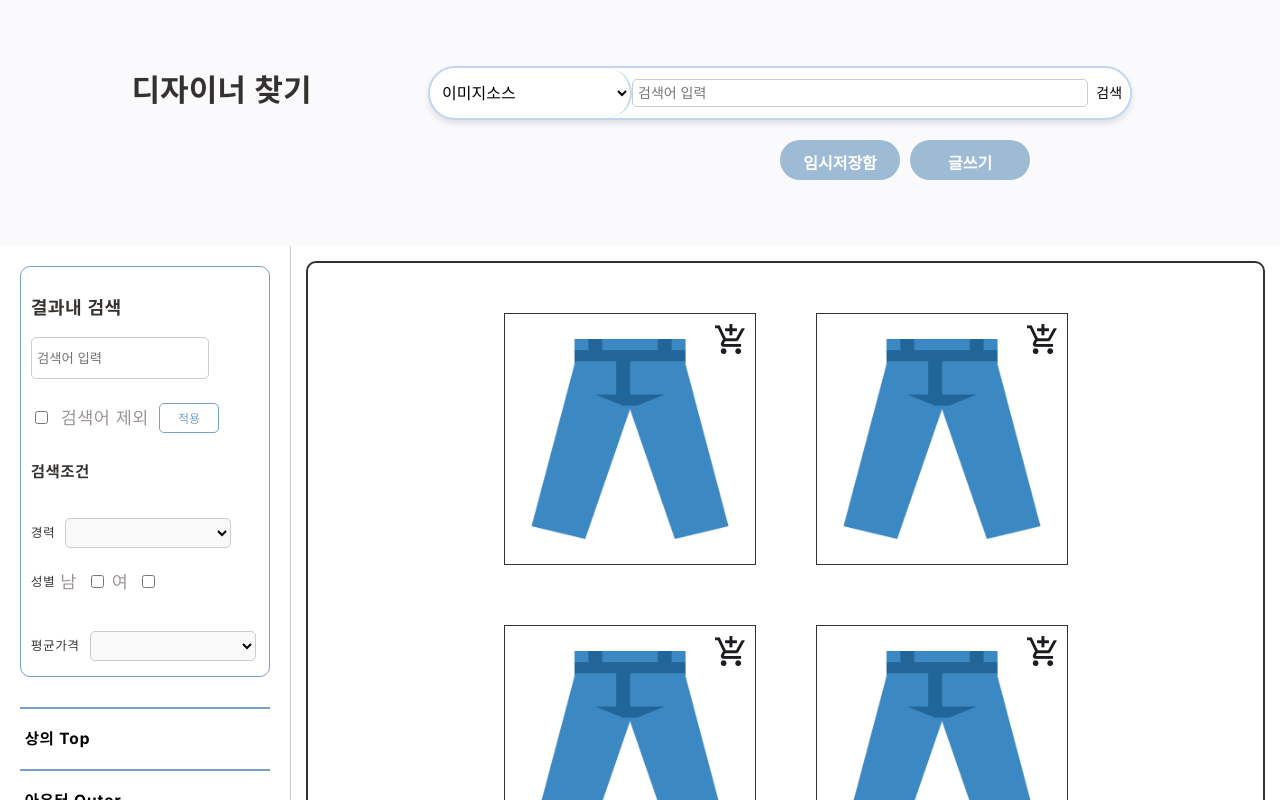
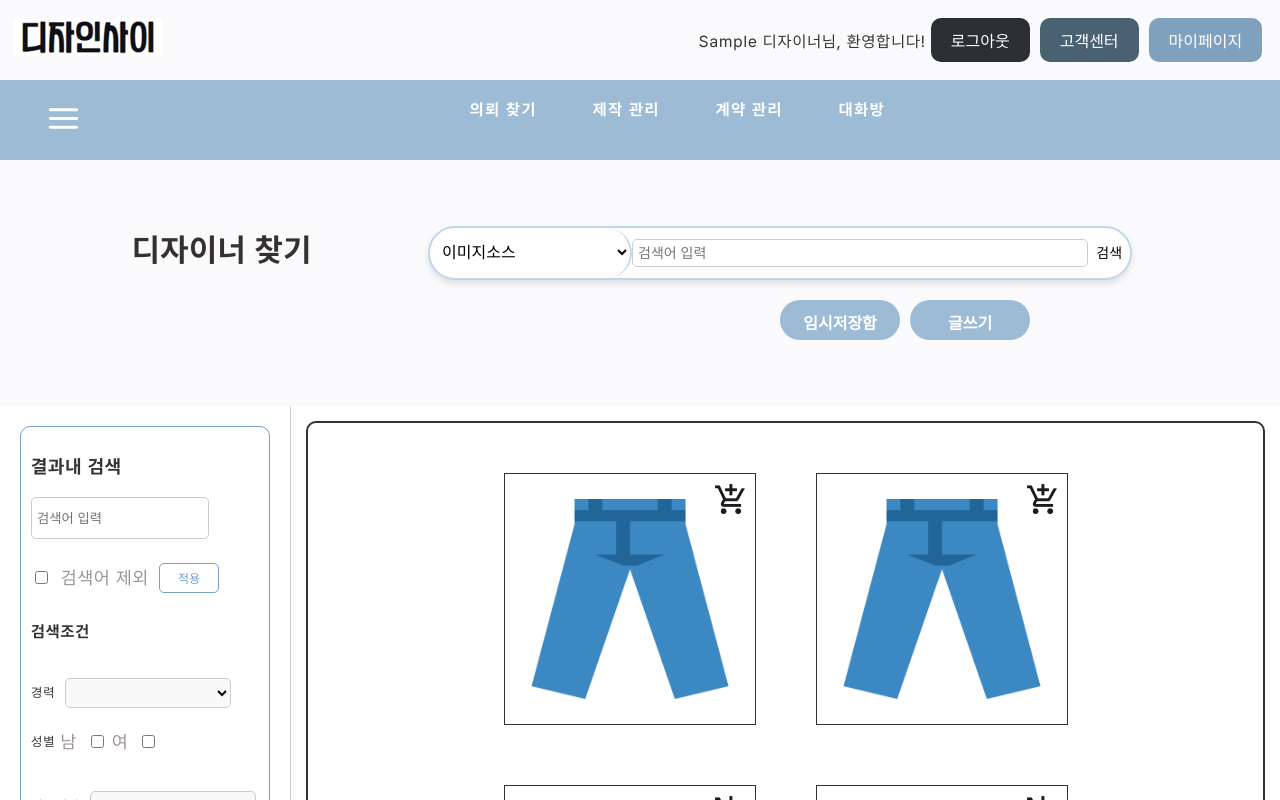
Before and after one commit to kimwax112/letsgit, a React (Create React App) app in the folder 프론트엔드/: page /designer in a window 1280 px wide. Shown: the top 800 px of the page. Built offline with nearby package versions, Linux system fonts and the light colour scheme; a web font is replaced by a local one; what @draft-js-plugins/static-toolbar would draw is missing.

Commit message:
디자이너페이지 헤더와 내비게이션바 수정

```diff
--- a/프론트엔드/src/DesignerLayout.jsx
+++ b/프론트엔드/src/DesignerLayout.jsx
@@ -1,10 +1,13 @@
-import {Header,Navbar,ScrollToTopBtn,Footer} from './components';
+import {ScrollToTopBtn,Footer} from './components';
+import DesignerHeader from './components/DesignerHeader/DesignerHeader';
+import DesignerNavbar from './components/DesignerNavbar/DesignerNavbar';
+
 
 export default function DesignerLayout({children}) {
   return (
     <>
-
-
+    <DesignerHeader/>
+    <DesignerNavbar/>
     {children}
     <ScrollToTopBtn/>
     <Footer />
--- /dev/null
+++ b/프론트엔드/src/components/DesignerHeader/DesignerHeader.jsx
@@ -0,0 +1,27 @@
+import React from "react";
+import { Link } from "react-router-dom";
+
+
+export default function DesignerHeader() {
+  return (
+    <div className="LogoStuff" style={{ fontFamily: "'Pretendard', sans-serif" }}>
+      <Link to="/client/Cosmain">
+        <img src="image/image.png" alt="이미지없음" />
+      </Link>
+      <div className="Buttons1" style={{ marginLeft: 'auto', fontWeight: 400, fontSize: '16px' }}>
+        Sample 디자이너님, 환영합니다!
+        <button className="ButtonAtLogo" style={{ backgroundColor: '#2C2F31', fontWeight: 400, fontSize: '16px'}}>
+          로그아웃
+        </button>
+        <button className="ButtonAtLogo" style={{ backgroundColor: '#4A6171', fontWeight: 400, fontSize: '16px' }}>
+          고객센터
+        </button>
+        <Link to="/client/MyPage">
+          <button className="ButtonAtLogo" style={{ backgroundColor: '#80A1BE', fontWeight: 400, fontSize: '16px' }}>
+            마이페이지
+          </button>
+        </Link>
+      </div>
+    </div>
+  );
+}
--- /dev/null
+++ b/프론트엔드/src/components/DesignerNavbar/DesignerNavbar.jsx
@@ -0,0 +1,142 @@
+import React, { useState, useEffect } from "react";
+import { Link } from "react-router-dom";
+import { FiMenu } from "react-icons/fi"; // 햄버거 아이콘 추가
+import "../Navbar/Navbar.css";
+
+const DesignerNavbar = () => {
+  const [isMenuOpen, setIsMenuOpen] = useState(false);
+
+  // 페이지가 변경될 때 메뉴를 자동으로 닫기
+  useEffect(() => {
+    const handleRouteChange = () => {
+      setIsMenuOpen(false); // 메뉴 닫기
+    };
+
+    // 페이지 변경될 때마다 호출
+    window.addEventListener("popstate", handleRouteChange);
+    return () => {
+      window.removeEventListener("popstate", handleRouteChange);
+    };
+  }, []);
+
+  return (
+    <header className="navbar">
+      <nav className="nav-menu">
+        {/* 햄버거 메뉴 아이콘 */}
+        <button className="menu-btn" onClick={() => setIsMenuOpen(!isMenuOpen)}>
+          <FiMenu size={35} color="white" /> {/* 아이콘 크기와 색상 설정 */}
+        </button>
+
+        {/* 기본 메뉴 */}
+        <div className="nav-links">
+          <div className="dropdown">
+            <a href="#">의뢰 찾기</a>
+            <div className="dropdown-menu">
+              <Link to="/client/clothes" onClick={() => setIsMenuOpen(false)}>
+                의뢰 검색
+              </Link>
+              <Link to="/client/Upload" onClick={() => setIsMenuOpen(false)}>
+                디자인 파일 업로드
+              </Link>
+              <Link to="/client/BrandDP" onClick={() => setIsMenuOpen(false)}>
+                브랜드 디자인 검색
+              </Link>
+            </div>
+          </div>
+          <div className="dropdown">
+            <a href="#">제작 관리</a>
+            <div className="dropdown-menu">
+              <Link to="/client/request" onClick={() => setIsMenuOpen(false)}>
+                의뢰 등록하기
+              </Link>
+              <Link to="/client/designer" onClick={() => setIsMenuOpen(false)}>
+                디자이너 고르기
+              </Link>
+            </div>
+          </div>
+          <div className="dropdown">
+            <a href="#">계약 관리</a>
+            <div className="dropdown-menu">
+              <Link to="/client/contract" onClick={() => setIsMenuOpen(false)}>
+                계약서 작성
+              </Link>
+              <Link to="/client/modify" onClick={() => setIsMenuOpen(false)}>
+                계약서 관리
+              </Link>
+              <Link to="/client/cancel" onClick={() => setIsMenuOpen(false)}>
+                계약 해지 요청
+              </Link>
+              <Link to="/client/refund" onClick={() => setIsMenuOpen(false)}>
+                환불 요청
+              </Link>
+            </div>
+          </div>
+          <div className="dropdown">
+            <a href="#">대화방</a>
+            <div className="dropdown-menu">
+              <Link to="/client/chatmain" onClick={() => setIsMenuOpen(false)}>
+                일반 채팅방
+              </Link>
+              <Link to="/client/report" onClick={() => setIsMenuOpen(false)}>
+                사용자 신고/차단
+              </Link>
+            </div>
+          </div>
+        </div>
+      </nav>
+
+      {/* 전체 메뉴 클릭 시 펼쳐지는 영역 */}
+      {isMenuOpen && (
+        <div className="dropdown-container">
+          <div className="dropdown-section">
+            <h3>의뢰 찾기</h3>
+            <Link to="/client/clothes" onClick={() => setIsMenuOpen(false)}>
+              사이트 제공 템플릿
+            </Link>
+            <Link to="/client/Upload" onClick={() => setIsMenuOpen(false)}>
+              디자인 파일 업로드
+            </Link>
+            <Link to="/client/BrandDP" onClick={() => setIsMenuOpen(false)}>
+              브랜드 디자인 검색
+            </Link>
+          </div>
+          <div className="dropdown-section">
+            <h3>제작 관리</h3>
+            <Link to="/client/request" onClick={() => setIsMenuOpen(false)}>
+              의뢰 등록하기
+            </Link>
+            <Link to="/client/designer" onClick={() => setIsMenuOpen(false)}>
+              디자이너 고르기
+            </Link>
+          </div>
+          <div className="dropdown-section">
+            <h3>계약 관리</h3>
+            <Link to="/client/contract" onClick={() => setIsMenuOpen(false)}>
+                계약서 작성
+              </Link>
+              <Link to="/client/modify" onClick={() => setIsMenuOpen(false)}>
+                계약서 관리
+              </Link>
+              <Link to="/client/cancel" onClick={() => setIsMenuOpen(false)}>
+                계약 해지 요청
+              </Link>
+              <Link to="/client/refund" onClick={() => setIsMenuOpen(false)}>
+                환불 요청
+              </Link>
+          </div>
+          <div className="dropdown-section">
+            <h3>대화방</h3>
+            <Link to="/client/ChatMain" onClick={() => setIsMenuOpen(false)}>
+              일반 채팅방
+            </Link>
+            <Link to="/client/report" onClick={() => setIsMenuOpen(false)}>
+              사용자 신고/차단
+            </Link>
+          </div>
+        </div>
+      )}
+    </header>
+  );
+};
+
+export default DesignerNavbar;
```
Also changed, not shown: 프론트엔드/src/pages/DesignerCosMain/DesignerCosMain.css (added), 프론트엔드/src/pages/DesignerCosMain/DesignerCosMain.jsx (added).
